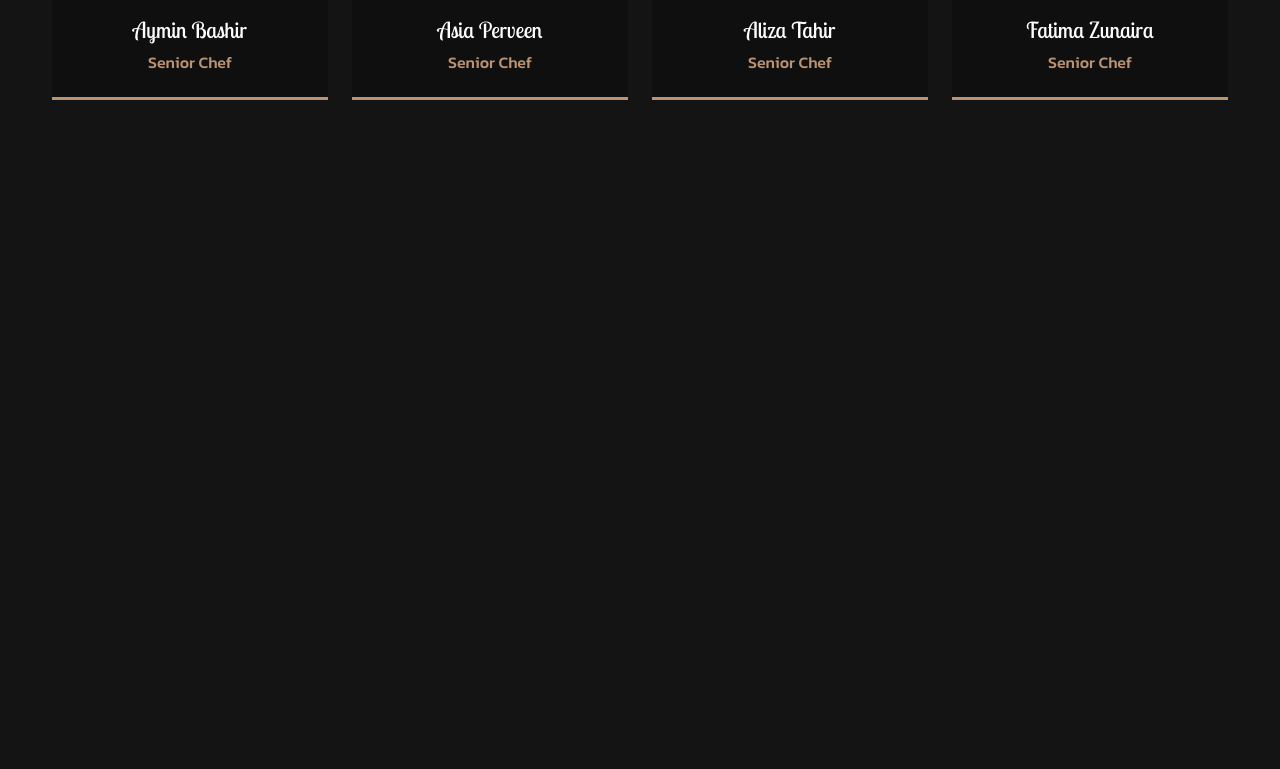
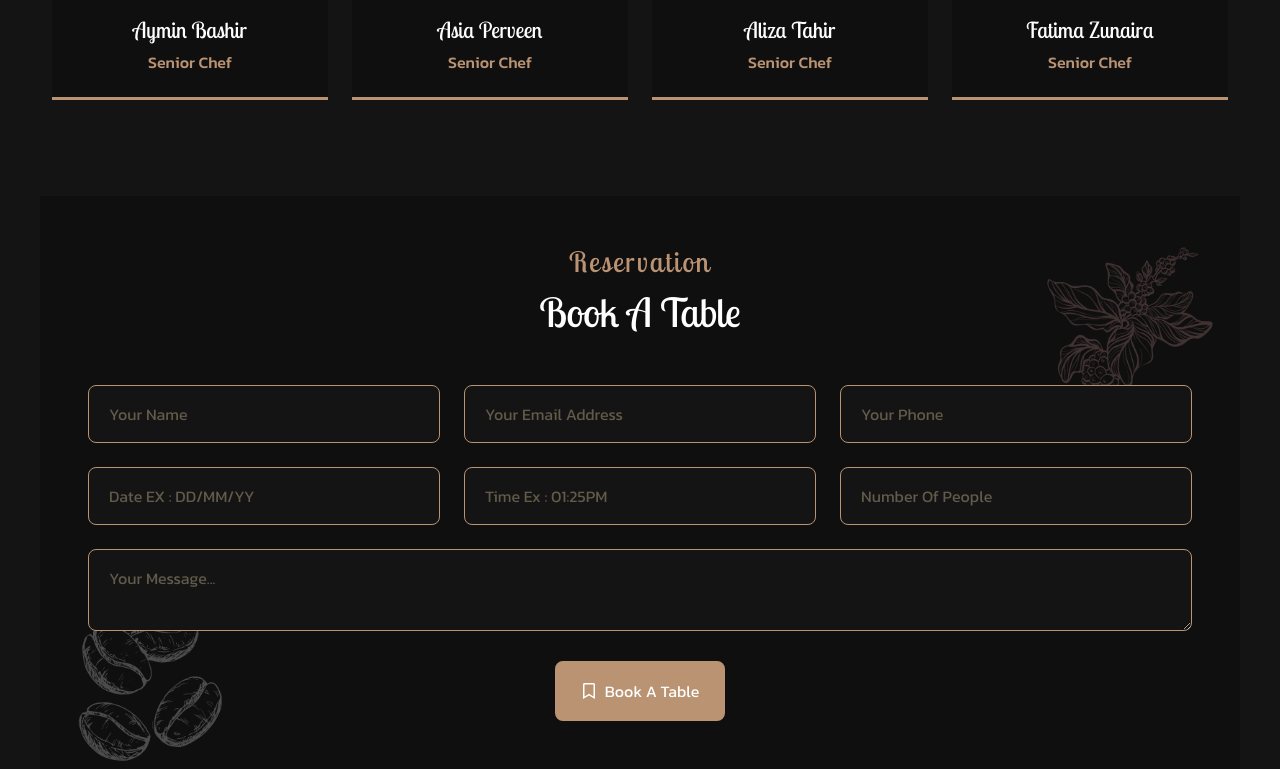
Before and after one commit to Aymin2001/Coffee-Website, a React (Create React App) app: page / in a window 1280 px wide. Shown: the part 7097-7866 px from the top of the page. Before the commit the page ends 7293 px from the top, so only its background shows below. Built offline with nearby package versions, Linux system fonts and the light colour scheme.

Commit message:
Added Reservation Section

```diff
--- a/src/App.css
+++ b/src/App.css
@@ -66,7 +66,7 @@
     padding: 0;
     box-sizing: border-box;
   }
-  input ,textarea,body{
+  input ,textarea,body,button{
     font-family: var(--body-font);
     font-size: var(--normal-font-size);
   }
--- a/src/App.js
+++ b/src/App.js
@@ -9,6 +9,7 @@ import Stats from './Components/Stats/Stats';
 import Gallery from './Components/Gallery/Gallery';
 import Offer from './Components/Offer/Offer';
 import Team from './Components/Team/Team';
+import Reservation from './Components/Reservation/Reservation';
 function App() {
   return (
     <>
@@ -22,6 +23,7 @@ function App() {
   <Gallery/>
   <Offer/>
   <Team/>
+  <Reservation/>
     </>
   );
 }
--- /dev/null
+++ b/src/Components/Reservation/Reservation.css
@@ -0,0 +1,55 @@
+.Reservation-header {
+  text-align: center;
+  margin-bottom: 3rem !important;
+}
+.Reservation-form,
+.Reservation-section {
+  position: relative;
+}
+.Reservation-section {
+  padding: 3rem 3rem;
+  background-color: var(--container-color);
+}
+.Reservation-form {
+  grid-template-columns: repeat(3, 1fr);
+  z-index: 10;
+}
+.form-input-textarea,
+.reservation-btn {
+  grid-column: 1/-1;
+}
+.form-input {
+  width: 100%;
+  color: var(--title-color);
+  background-color: var(--bg-color);
+  border: 1px solid var(--first-color);
+  padding: 1rem 1.25rem;
+}
+.reservation-btn,
+.form-input {
+  border-radius: var(--radius);
+}
+.form-input::placeholder {
+  color: var(--first-color-light);
+}
+.reservation-btn {
+  justify-self: center;
+}
+.btn-flex {
+  display: flex;
+  align-items: center;
+  column-gap: 0.5rem;
+}
+.Shape-2,
+.Shape-3 {
+  position: absolute;
+  width: 180px;
+}
+.Shape-2 {
+  right: 1.25rem;
+  top: 2.5rem;
+}
+.Shape-3 {
+  left: 1.25rem;
+  bottom: 0.25rem;
+}
--- /dev/null
+++ b/src/Components/Reservation/Reservation.js
@@ -0,0 +1,63 @@
+import React from "react";
+import "./Reservation.css";
+import { FaRegBookmark } from "react-icons/fa";
+import Shape2 from "../../assets/images/shape-2.png";
+import Shape3 from "../../assets/images/shape-3.png";
+
+function Reservation() {
+  return (
+    <section className="Reservation-section container" id="Reservation">
+      <h2 className="section-title Reservation-header" data-title="Reservation">
+        Book A Table
+      </h2>
+      <form className="Reservation-form grid">
+        <div className="form-input-div">
+          <input placeholder="Your Name" type="text" className="form-input" />
+        </div>
+        <div className="form-input-div">
+          <input
+            placeholder="Your Email Address"
+            type="email"
+            className="form-input"
+          />
+        </div>
+        <div className="form-input-div">
+          <input placeholder="Your Phone" type="text" className="form-input" />
+        </div>
+        <div className="form-input-div">
+          <input
+            placeholder="Date EX : DD/MM/YY"
+            type="text"
+            className="form-input"
+          />
+        </div>
+        <div className="form-input-div">
+          <input
+            placeholder="Time Ex : 01:25PM"
+            type="text"
+            className="form-input"
+          />
+        </div>
+        <div className="form-input-div">
+          <input
+            placeholder="Number Of People"
+            type="text"
+            className="form-input"
+          />
+        </div>
+        <div className="form-input-div form-input-textarea">
+          <textarea className="form-input" placeholder="Your Message..." />
+        </div>
+        <button className="btn btn-flex reservation-btn">
+          <FaRegBookmark />
+          Book A Table
+        </button>
+      </form>
+
+      <img src={Shape2} alt="" className="Shape-2" />
+      <img src={Shape3} alt="" className="Shape-3" />
+    </section>
+  );
+}
+
+export default Reservation;
```
